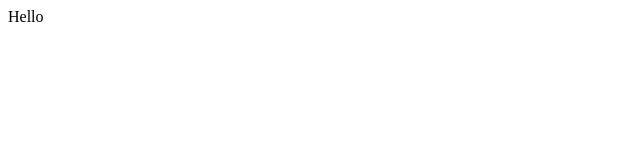
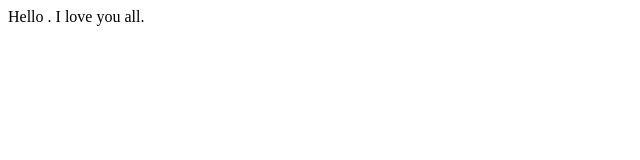
Before and after one commit to MaryAnn-0000/demo-repo, a plain HTML site: page index.html in a window 1280 px wide. Shown: the full height of the page, 0-640 px from the left. Drawn offline with Linux system fonts and the light colour scheme.

```diff
--- a/index.html
+++ b/index.html
@@ -1 +1 @@
-<div> Hello</div>
+<div> Hello . I love you all.</div>
```
Also changed, not shown: products.html (added, +1 -0 lines).
